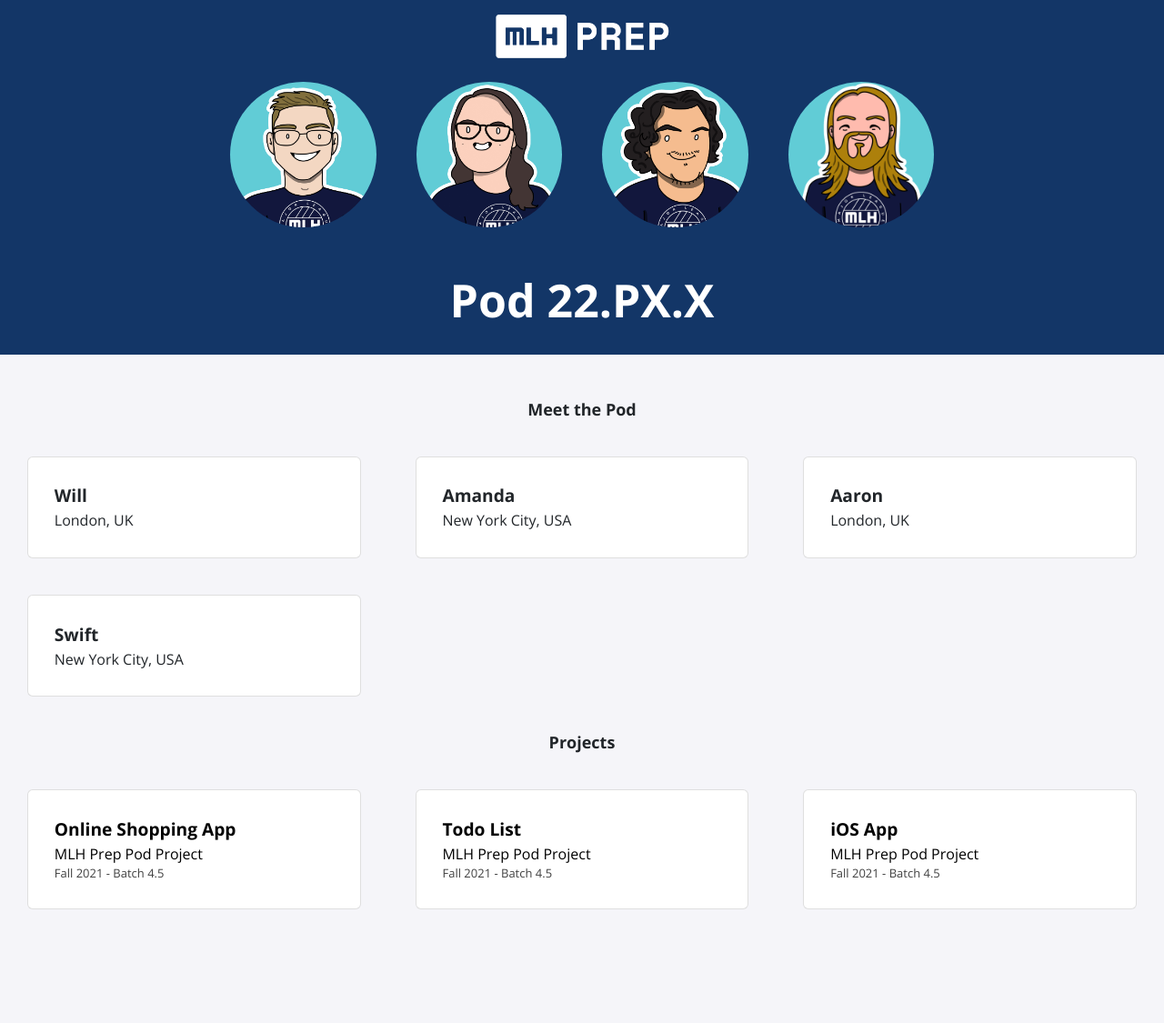
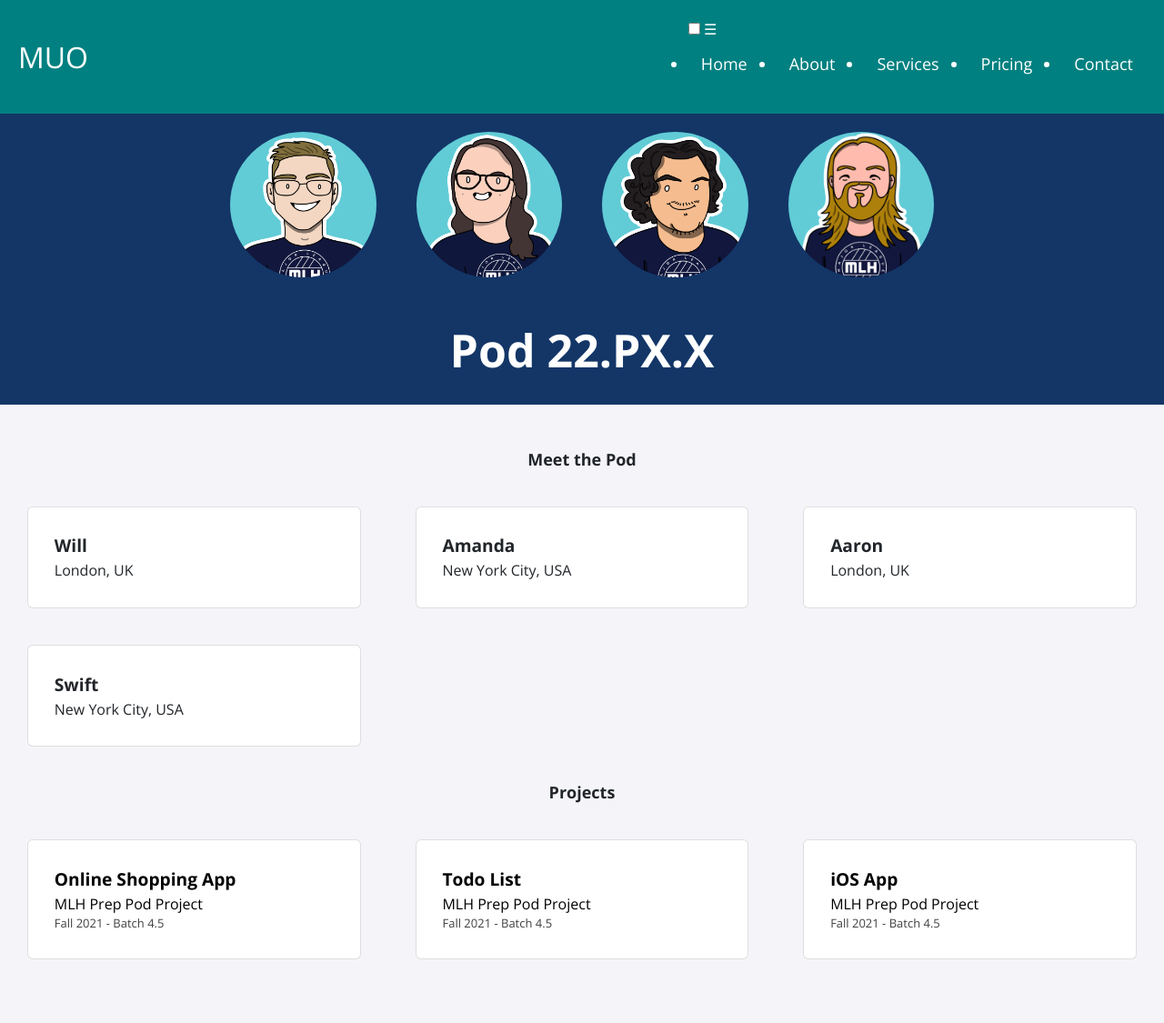
Before and after one commit to MLH-Fellowship/prep-portfolio-22.NOV.PREP.2, a Jekyll site: the page built from index.html, in a window 1280 px wide. Shown: the whole page at 91% size. Built offline with Jekyll 4.4.1, drawn with Linux system fonts in a browser that asks for light colours; nearby versions of some CDN libraries; before the commit the page ends 1070 px from its top, so only the background shows below that.

Commit message:
basic outline

```diff
--- a/_includes/navbar.html
+++ b/_includes/navbar.html
@@ -1,4 +1,4 @@
-<header class="nav-bar">
+<!-- <header class="nav-bar">
     <div class="nav-content">
         <a href="{{ '/' | relative_url }}">
             <div class="nav-logo">
@@ -7,4 +7,33 @@
         </a>
 
     </div>
-</header>
+</header> -->
+
+<nav class="navbar">
+    <!-- LOGO -->
+    <div class="logo">MUO</div>
+    <!-- NAVIGATION MENU -->
+    <ul class="nav-links">
+      <!-- USING CHECKBOX HACK -->
+      <input type="checkbox" id="checkbox_toggle" />
+      <label for="checkbox_toggle" class="hamburger">&#9776;</label>
+      <!-- NAVIGATION MENUS -->
+      <div class="menu">
+        <li><a href="/">Home</a></li>
+        <li><a href="/">About</a></li>
+        <li class="services">
+          <a href="/">Services</a>
+          <!-- DROPDOWN MENU -->
+          <ul class="dropdown">
+            <li><a href="/">Dropdown 1 </a></li>
+            <li><a href="/">Dropdown 2</a></li>
+            <li><a href="/">Dropdown 2</a></li>
+            <li><a href="/">Dropdown 3</a></li>
+            <li><a href="/">Dropdown 4</a></li>
+          </ul>
+        </li>
+        <li><a href="/">Pricing</a></li>
+        <li><a href="/">Contact</a></li>
+      </div>
+    </ul>
+  </nav>
--- a/_sass/navbar.scss
+++ b/_sass/navbar.scss
@@ -34,3 +34,60 @@
     padding-top: 0px;
     padding-right: 0px;
 }
+
+/* NAVBAR STYLING STARTS */
+.navbar {
+    display: flex;
+    align-items: center;
+    justify-content: space-between;
+    padding: 20px;
+    background-color: teal;
+    color: #fff;
+   }
+   .nav-links a {
+    color: #fff;
+   }
+   /* LOGO */
+   .logo {
+    font-size: 32px;
+   }
+   /* NAVBAR MENU */
+   .menu {
+    display: flex;
+    gap: 1em;
+    font-size: 18px;
+   }
+   .menu li:hover {
+    background-color: #4c9e9e;
+    border-radius: 5px;
+    transition: 0.3s ease;
+   }
+   .menu li {
+    padding: 5px 14px;
+   }
+   /* DROPDOWN MENU */
+   .services {
+    position: relative;
+   }
+   .dropdown {
+    background-color: rgb(1, 139, 139);
+    padding: 1em 0;
+    position: absolute; /*WITH RESPECT TO PARENT*/
+    display: none;
+    border-radius: 8px;
+    top: 35px;
+   }
+   .dropdown li + li {
+    margin-top: 10px;
+   }
+   .dropdown li {
+    padding: 0.5em 1em;
+    width: 8em;
+    text-align: center;
+   }
+   .dropdown li:hover {
+    background-color: #4c9e9e;
+   }
+   .services:hover .dropdown {
+    display: block;
+   }
```
